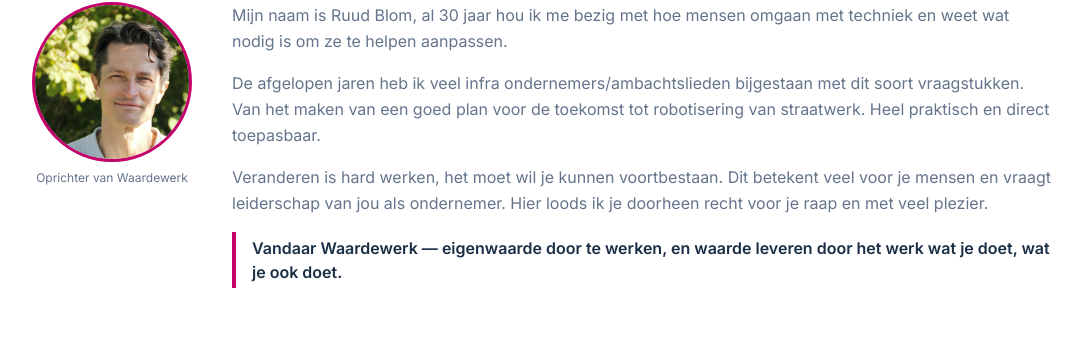
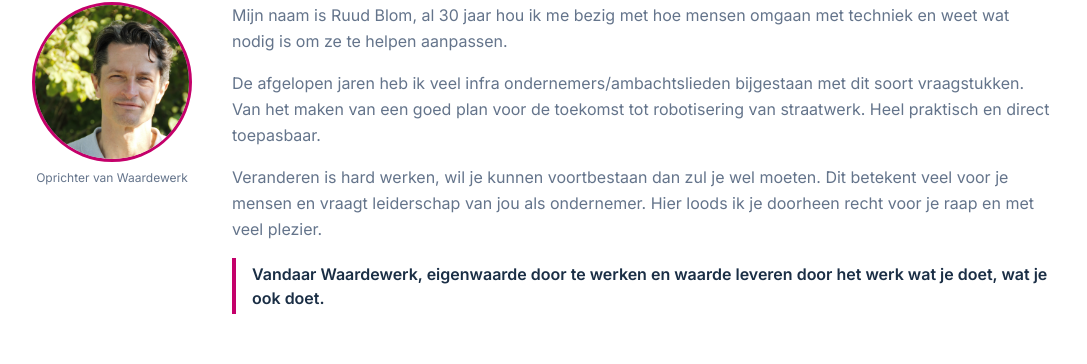
Before and after one commit to Waardewerk/waardewerk-site, a React (Vite) app: page / in a window 1280 px wide. Shown: the part 1899-2263 px from the top of the page, without its empty margins (96-1183 px from the left). Built offline with nearby package versions, Linux system fonts and the light colour scheme.

Commit message:
Tekst OnsVerhaal en OverOns aangepast

```diff
--- a/src/components/OverOns.tsx
+++ b/src/components/OverOns.tsx
@@ -40,10 +40,10 @@ export default function OverOns() {
               De afgelopen jaren heb ik veel infra ondernemers/ambachtslieden bijgestaan met dit soort vraagstukken. Van het maken van een goed plan voor de toekomst tot robotisering van straatwerk. Heel praktisch en direct toepasbaar.
             </p>
             <p>
-              Veranderen is hard werken, het moet wil je kunnen voortbestaan. Dit betekent veel voor je mensen en vraagt leiderschap van jou als ondernemer. Hier loods ik je doorheen recht voor je raap en met veel plezier.
+              Veranderen is hard werken, wil je kunnen voortbestaan dan zul je wel moeten. Dit betekent veel voor je mensen en vraagt leiderschap van jou als ondernemer. Hier loods ik je doorheen recht voor je raap en met veel plezier.
             </p>
             <p className="text-blauw font-semibold text-base border-l-4 border-magenta pl-4 py-1">
-              Vandaar Waardewerk — eigenwaarde door te werken, en waarde leveren door het werk wat je doet, wat je ook doet.
+              Vandaar Waardewerk, eigenwaarde door te werken en waarde leveren door het werk wat je doet, wat je ook doet.
             </p>
           </div>
         </div>
```
